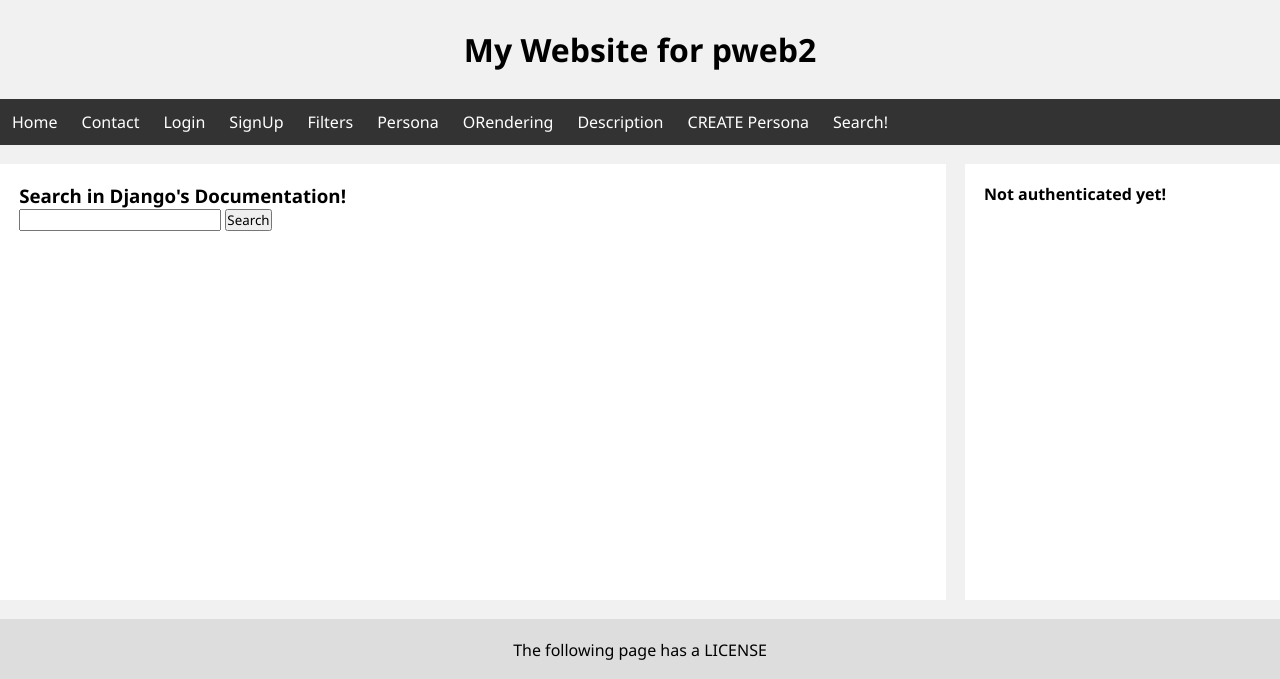
After one commit to gopoma/2022-pweb2-Laboratorio05, a Django app: page /search/ in a window 1280 px wide. The commit adds this page. Shown: the top 679 px of the page. Run offline with Django 4.2, Linux system fonts and the light colour scheme.

Commit message:
Diapositiva 19: Se maquetó un form plano que utiliza el método GET hacia el buscador que tiene la Documentación de Django exitosamente

```diff
--- a/src/listaContactos/urls.py
+++ b/src/listaContactos/urls.py
@@ -19,7 +19,7 @@ from django.urls import path
 from contactos.views import home
 from inicio.views import myHomeView, anotherView, tmpView, home, contact, filters
 from accounts.views import user_login, user_signup
-from personas.views import personaTestView, renderingObjects, description, personaCreateView
+from personas.views import personaTestView, renderingObjects, description, personaCreateView, searchForHelp
 
 urlpatterns = [
     path('initial/', myHomeView, name="Pagina de inicio"),
@@ -34,5 +34,6 @@ urlpatterns = [
     path('persona/', personaTestView, name="persona"),
     path('personaObject/', renderingObjects, name="renderingObjects"),
     path('personas/description', description, name="description"),
-    path('agregar/', personaCreateView, name="createPersona")
+    path('agregar/', personaCreateView, name="createPersona"),
+    path('search/', searchForHelp, name="buscar")
 ]
--- /dev/null
+++ b/src/personas/templates/personas/search.html
@@ -0,0 +1,13 @@
+{% extends 'layouts/main-layout.html' %}
+
+{% block title %}
+    <title>Search</title>
+{% endblock %}
+
+{% block content %}
+    <h3>Search in Django's Documentation!</h3>
+    <form action="https://docs.djangoproject.com/en/4.0/search" method="GET">
+        <input type="text" name="q" id="Search with EasySearch!">
+        <input type="submit" value="Search">
+    </form>
+{% endblock %}
--- a/src/personas/views.py
+++ b/src/personas/views.py
@@ -31,3 +31,6 @@ def personaCreateView(request):
 
     formContext = {"form": form}
     return render(request, "personas/personasCreate.html", formContext)
+
+def searchForHelp(request):
+    return render(request, "personas/search.html")
--- a/src/templates/components/navbar.html
+++ b/src/templates/components/navbar.html
@@ -9,5 +9,6 @@
         <a class="navbar__link" href="/personaObject">ORendering</a>
         <a class="navbar__link" href="/personas/description">Description</a>
         <a class="navbar__link" href="/agregar">CREATE Persona</a>
+        <a class="navbar__link" href="/search">Search!</a>
     </ul>
 </nav>
```
Also changed, not shown: README.md, src/db.sqlite3.
